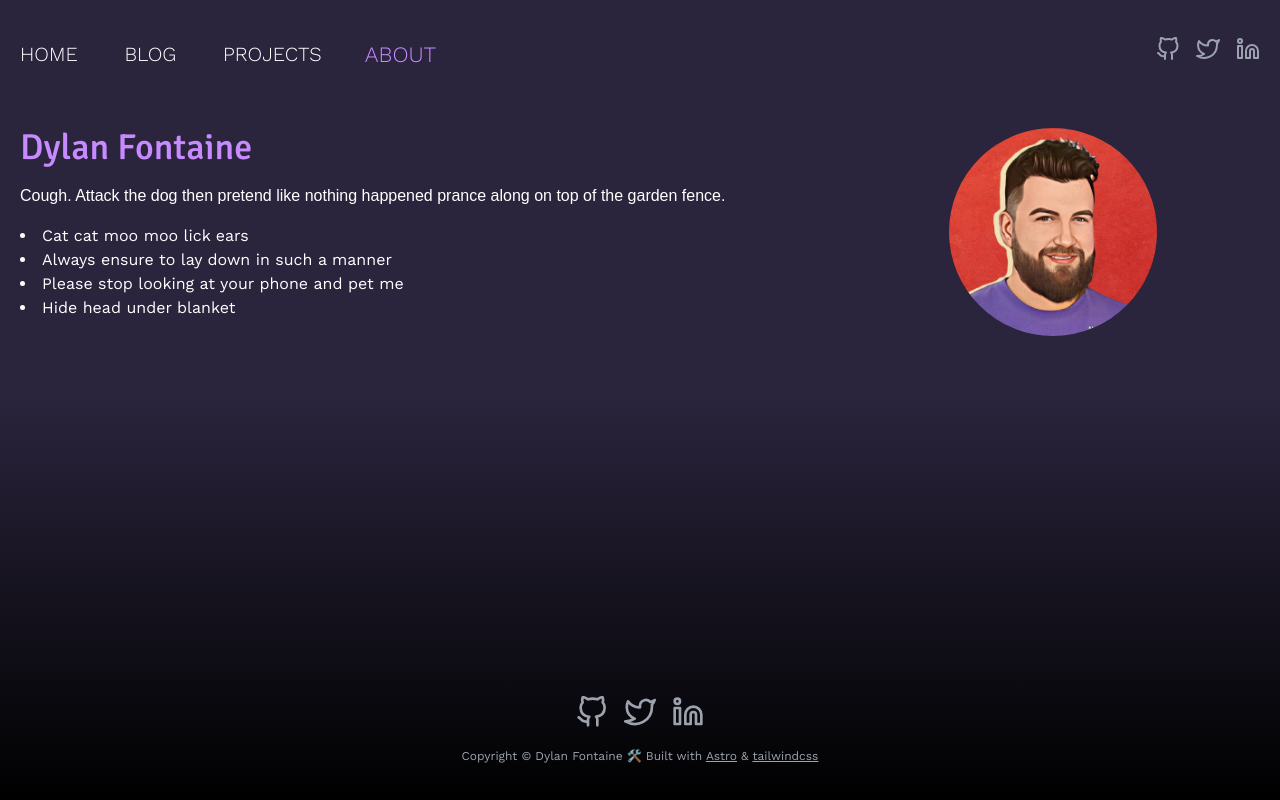
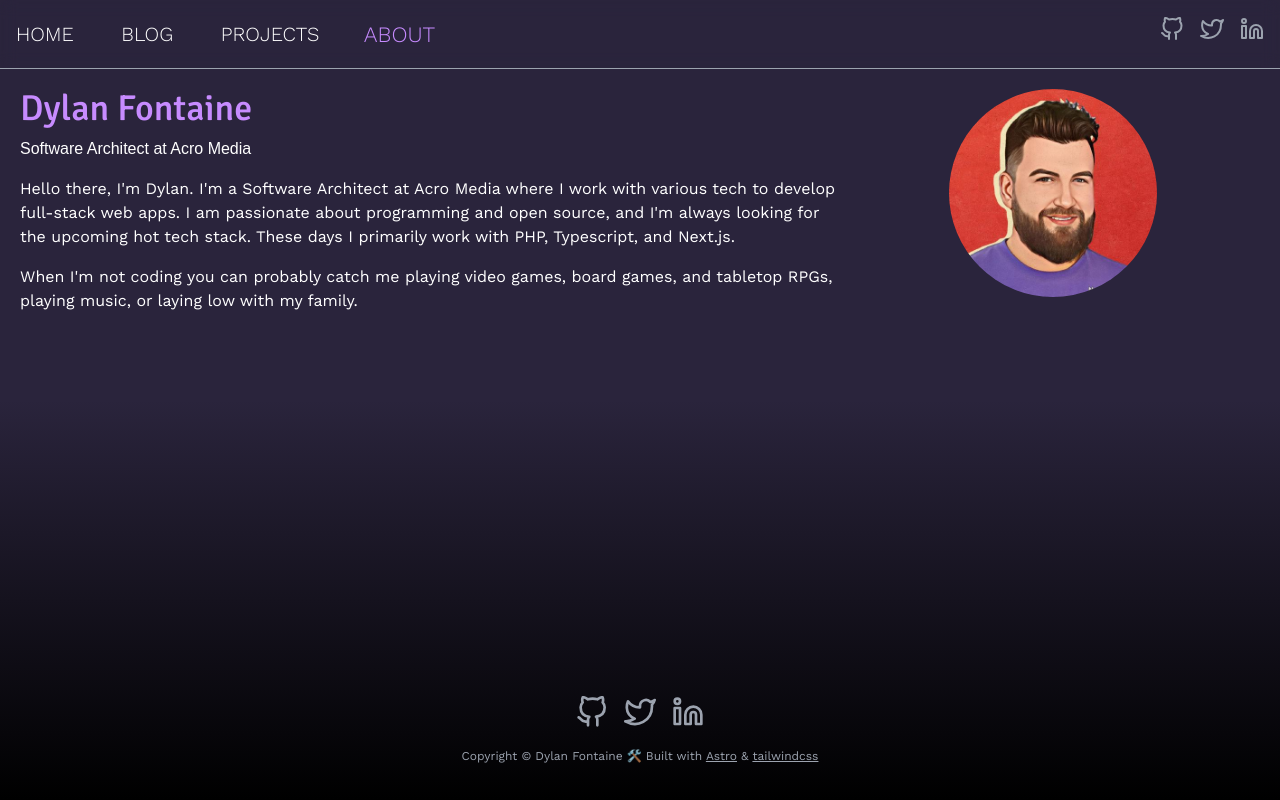
Before and after one commit to dylf/dylf.dev, an Astro site: page /about in a window 1280 px wide. Built offline with nearby package versions, Linux system fonts and the light colour scheme; Astro itself is replaced by a stand-in of ours; a web font is replaced by a local one.

Commit message:
feat: update bio, update header

```diff
--- a/src/components/Header/Header.astro
+++ b/src/components/Header/Header.astro
@@ -9,8 +9,10 @@ interface Props {
 const { currentPath } = Astro.props;
 ---
 
-<header class="flex flex-wrap p-5 justify-between items-baseline">
-  <nav class="my-5 basis-full md:basis-1/2 lg:basis-5/12 xl:basis-1/3">
+<header
+  class="z-40 flex flex-wrap p-4 justify-between items-baseline sticky top-0 backdrop-blur border-b border-gray-400"
+>
+  <nav class="my-1 basis-full md:basis-1/2 lg:basis-5/12 xl:basis-1/3">
     <ul class="flex text-xl uppercase font-light justify-between">
       <NavLink href="/" active={'/' === currentPath}>Home</NavLink>
       <NavLink href="/blog" active={'/blog' === currentPath}>Blog</NavLink>
--- a/src/components/Home/Intro.astro
+++ b/src/components/Home/Intro.astro
@@ -3,19 +3,23 @@
 
 <section id="intro" class="flex mb-12">
   <div class="basis-2/3">
-    <h1 class="text-4xl font-headline mb-4 text-active-highlight">
+    <h1 class="text-4xl font-headline mb-2 text-active-highlight">
       Dylan Fontaine
     </h1>
-    <p class="mb-4 font-subheadline">
-      Cough. Attack the dog then pretend like nothing happened prance along on
-      top of the garden fence.
+    <h2 class="text-md font-subheadline mb-4">
+      Software Architect at Acro Media
+    </h2>
+    <p class="mb-4">
+      Hello there, I'm Dylan. I'm a Software Architect at Acro Media where I
+      work with various tech to develop full-stack web apps. I am passionate
+      about programming and open source, and I'm always looking for the upcoming
+      hot tech stack. These days I primarily work with PHP, Typescript, and
+      Next.js.
     </p>
-    <ul class="list-disc list-inside">
-      <li>Cat cat moo moo lick ears</li>
-      <li>Always ensure to lay down in such a manner</li>
-      <li>Please stop looking at your phone and pet me</li>
-      <li>Hide head under blanket</li>
-    </ul>
+    <p class="mb-4">
+      When I'm not coding you can probably catch me playing video games, board
+      games, and tabletop RPGs, playing music, or laying low with my family.
+    </p>
   </div>
   <div class="basis-1/3">
     <img
```
